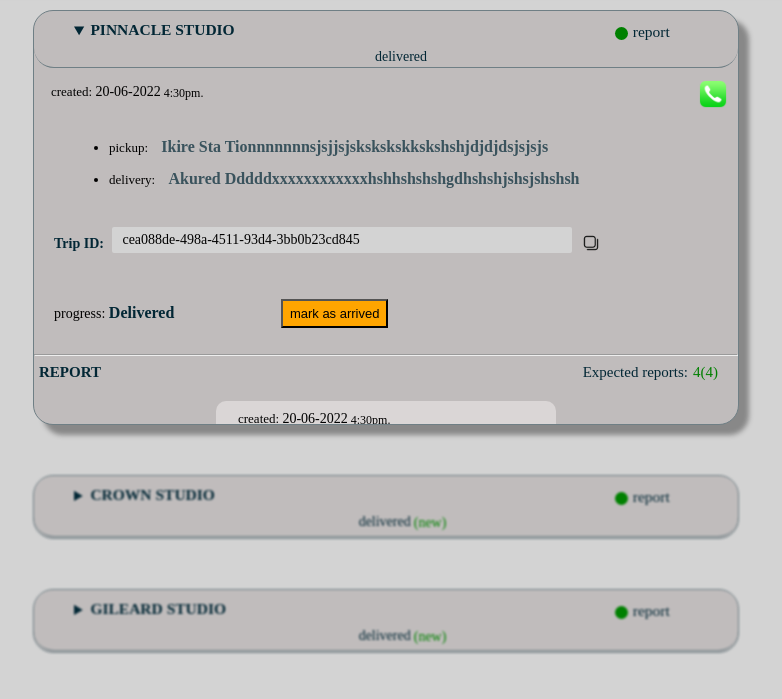
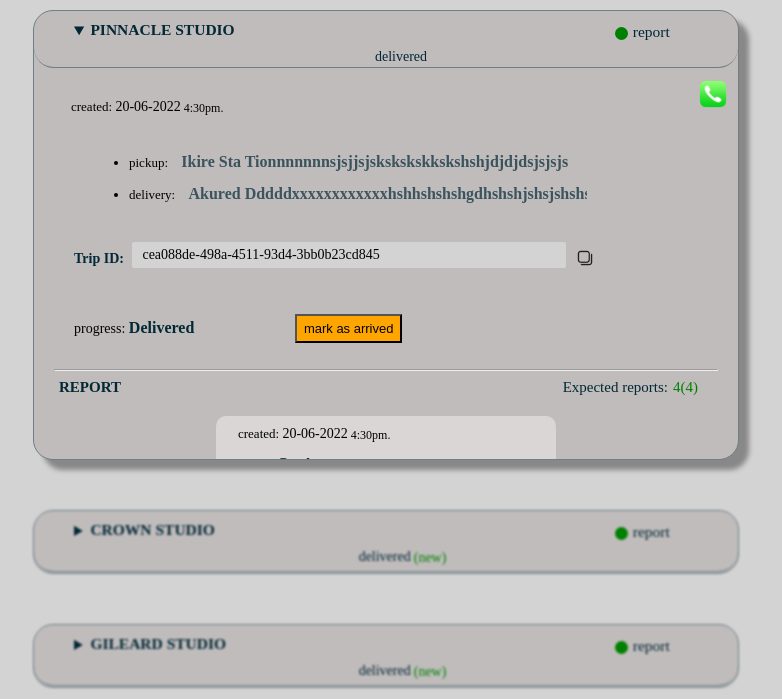
Before and after one commit to SneezyG/transport, a Django app: page /manage/ in a window 1280 px wide, after a click that opens the changed part. Shown: the part 165-864 px from the top of the page, without its empty margins (254-1036 px from the left). Run offline with Django 4.2, Linux system fonts and the light colour scheme; a user stored in the database is signed in.

Commit message:
give more some padding

```diff
--- a/transit/app/static/app/css/manage.css
+++ b/transit/app/static/app/css/manage.css
@@ -211,7 +211,7 @@
 
      #more {
        height: 350px;
-       padding-top: 5px;
+       padding: 20px;
        position: relative;
        overflow-y: scroll;
        overflow-x: hidden;
```
Also changed, not shown: transit/db.sqlite3.
